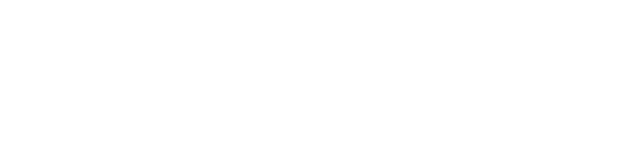
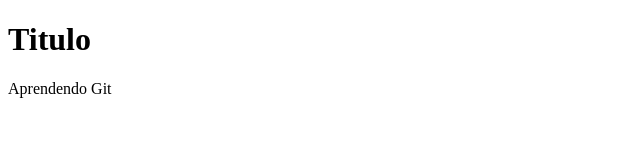
Before and after one commit to lxjao/estudando-Git, a plain HTML site: page index.html in a window 1280 px wide. Shown: the whole page, without its empty margins (0-640 px from the left). Drawn offline with Linux system fonts and the light colour scheme.

Commit message:
Criei titulo e paragrafo

```diff
--- a/index.html
+++ b/index.html
@@ -6,6 +6,7 @@
     <title>Git Estudos</title>
 </head>
 <body>
-
+    <h1>Titulo</h1>
+    <p>Aprendendo Git</p>
 </body>
 </html>
```
